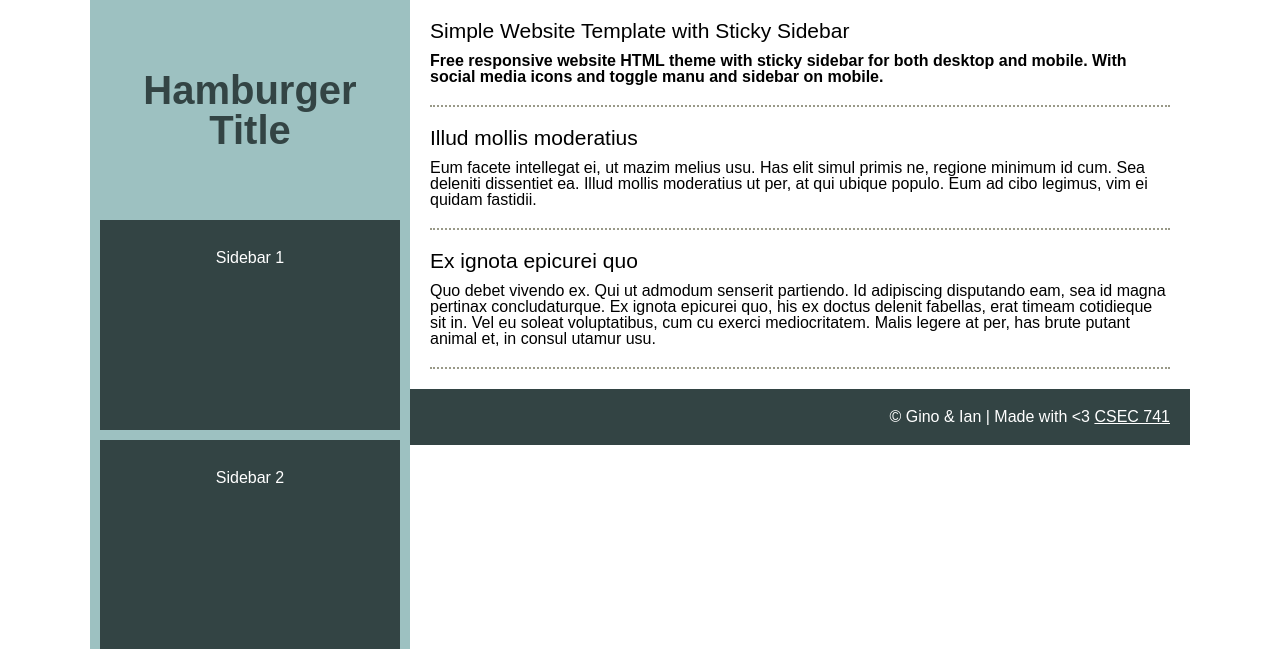
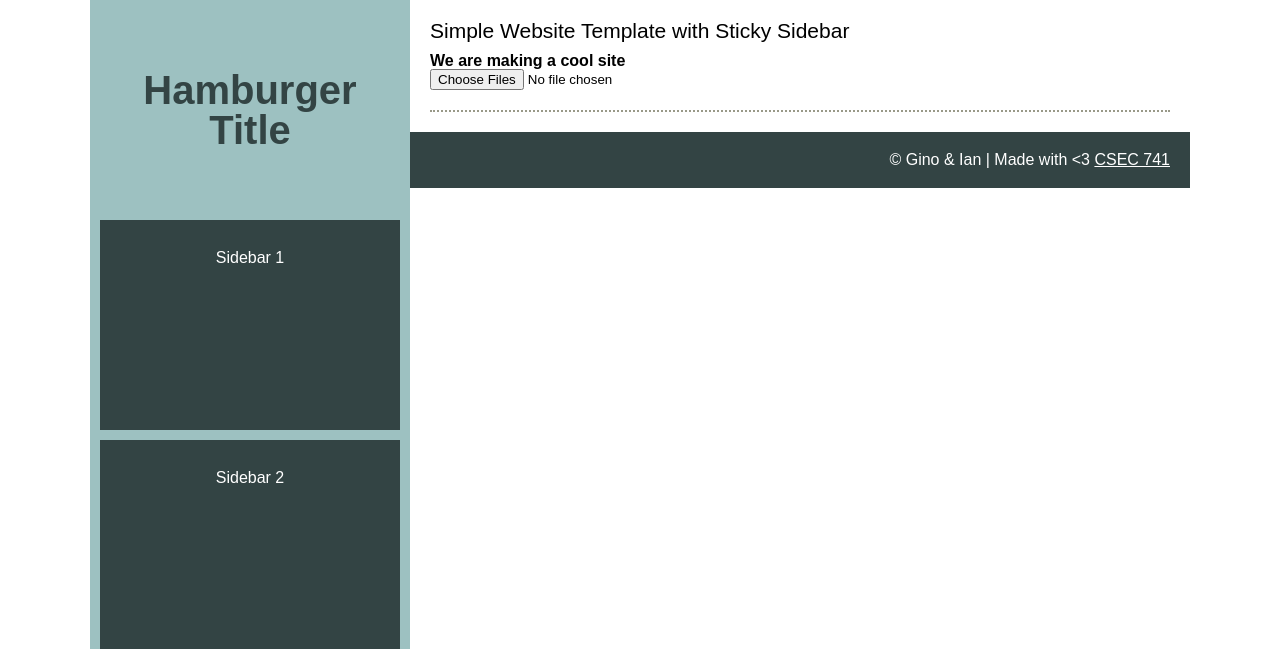
Before and after one commit to catmeum/SIMP, a Flask app: page / in a window 1280 px wide. Shown: the part 60-709 px from the top of the page. Run offline with Flask 2, Linux system fonts and the light colour scheme.

Commit message:
updated HTML and refactored some code from starter code

```diff
--- a/templates/index.html
+++ b/templates/index.html
@@ -65,16 +65,10 @@
 			<main>
 				<article>
 					<h2>Simple Website Template with Sticky Sidebar</h2>
-					<p><strong>Free responsive website HTML theme with sticky sidebar for both desktop and mobile. With social media icons and toggle manu and sidebar on mobile.</strong></p>
+					<p><strong>We are making a cool site</strong></p>
+					<input type="file" id="files" name="files[]" multiple/>
+					<output id="list"></output>
                 </article>
-				<article>
-					<h2>Illud mollis moderatius</h2>
-					<p>Eum facete intellegat ei, ut mazim melius usu. Has elit simul primis ne, regione minimum id cum. Sea deleniti dissentiet ea. Illud mollis moderatius ut per, at qui ubique populo. Eum ad cibo legimus, vim ei quidam fastidii.</p>
-				</article>
-                <article>
-					<h2>Ex ignota epicurei quo</h2>
-					<p>Quo debet vivendo ex. Qui ut admodum senserit partiendo. Id adipiscing disputando eam, sea id magna pertinax concludaturque. Ex ignota epicurei quo, his ex doctus delenit fabellas, erat timeam cotidieque sit in. Vel eu soleat voluptatibus, cum cu exerci mediocritatem. Malis legere at per, has brute putant animal et, in consul utamur usu.</p>
-				</article>
 			</main>
 			<footer>
 				<p>&copy; Gino & Ian  |  Made with <3&nbsp;<a rel="nofollow" href="https://rit.edu/" target="_blank" rel="nofollow">CSEC 741</a></p>
```
Also changed, not shown: README.md.
